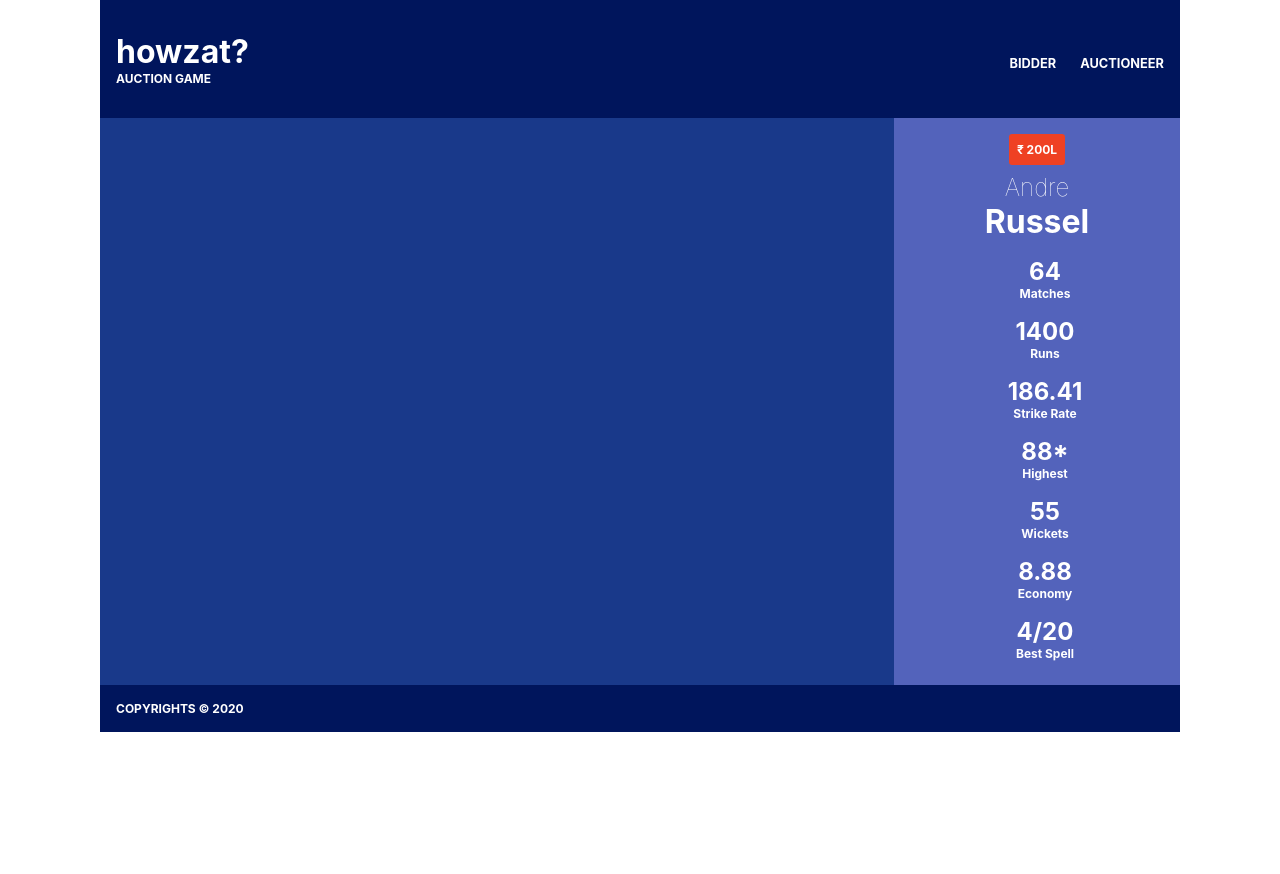
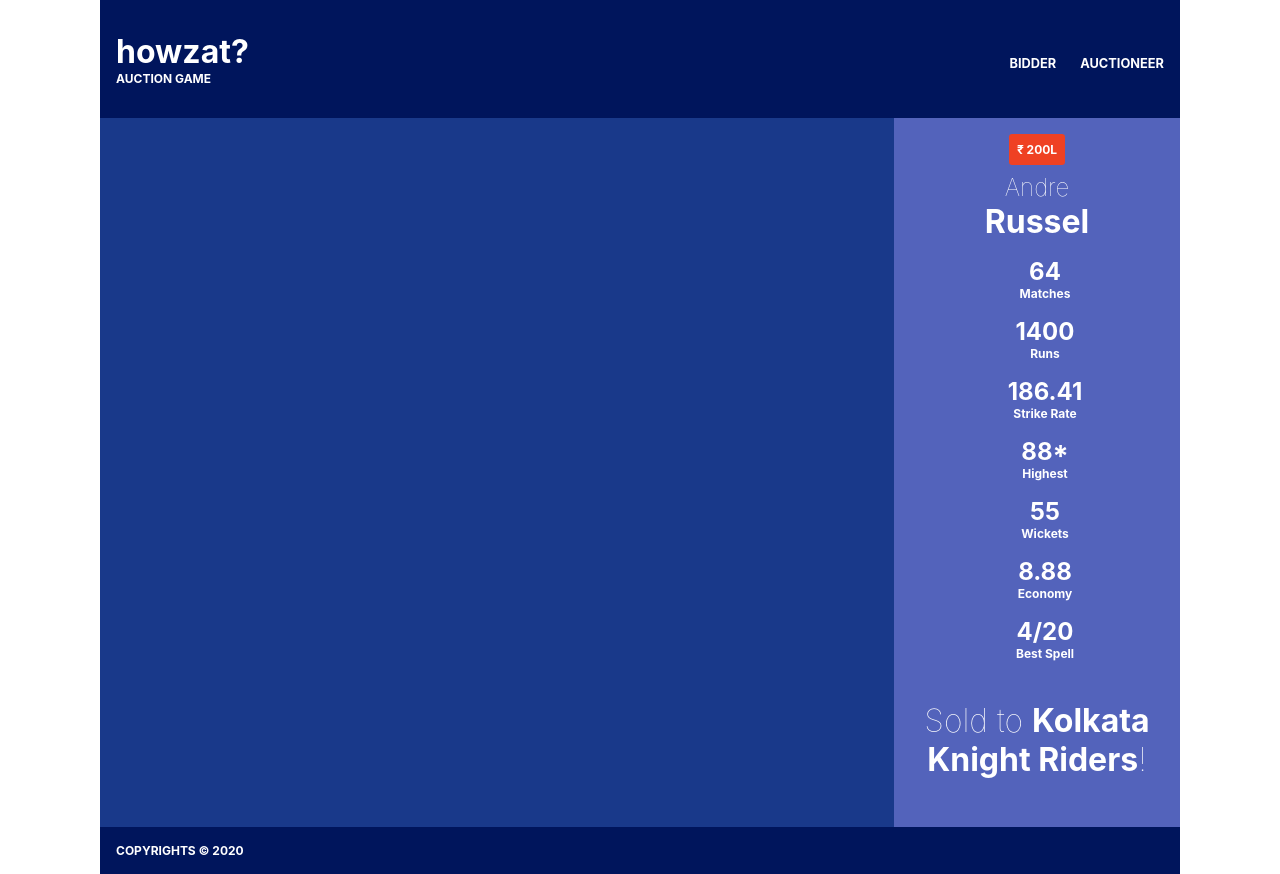
Before and after one commit to vignesh-em/howzat, a React (Create React App) app: page / in a window 1280 px wide. Before the commit the page ends 800 px from the top, so only its background shows below. Built offline with nearby package versions, Linux system fonts and the light colour scheme.

Commit message:
Implement Status component

```diff
--- a/src/App.js
+++ b/src/App.js
@@ -4,9 +4,7 @@ import Viewer from "./viewer/Viewer";
 
 function App() {
     return (
-        <div>
-            <Viewer/>
-        </div>
+        <Viewer/>
     );
 }
 
--- /dev/null
+++ b/src/components/Status/Status.js
@@ -0,0 +1,13 @@
+import React, {Component} from "react";
+import "./status.css";
+
+class Status extends Component {
+    render() {
+        return (
+            <p className="live-status">Sold to <span className="status-bought-team-name">Kolkata Knight Riders</span>!
+            </p>
+        );
+    }
+}
+
+export default Status;
--- /dev/null
+++ b/src/components/Status/status.css
@@ -0,0 +1,10 @@
+.live-status {
+    text-align: center;
+    font-weight: lighter;
+    font-size: 2rem;
+}
+
+.status-bought-team-name {
+    font-size: 2rem;
+    font-weight: bold;
+}
--- a/src/viewer/Viewer.js
+++ b/src/viewer/Viewer.js
@@ -3,6 +3,7 @@ import Header from "../components/Header/Header";
 import "./viewer.css"
 import Footer from "../components/Footer/Footer";
 import CurrentPlayer from "../components/CurrentPlayer/CurrentPlayer";
+import Status from "../components/Status/Status";
 
 class Viewer extends Component {
     render() {
@@ -23,7 +24,7 @@ class Viewer extends Component {
                             <CurrentPlayer/>
                         </article>
                         <article id="current-status-container">
-                            {/*<Status />*/}
+                            <Status/>
                         </article>
                     </div>
                 </main>
```
